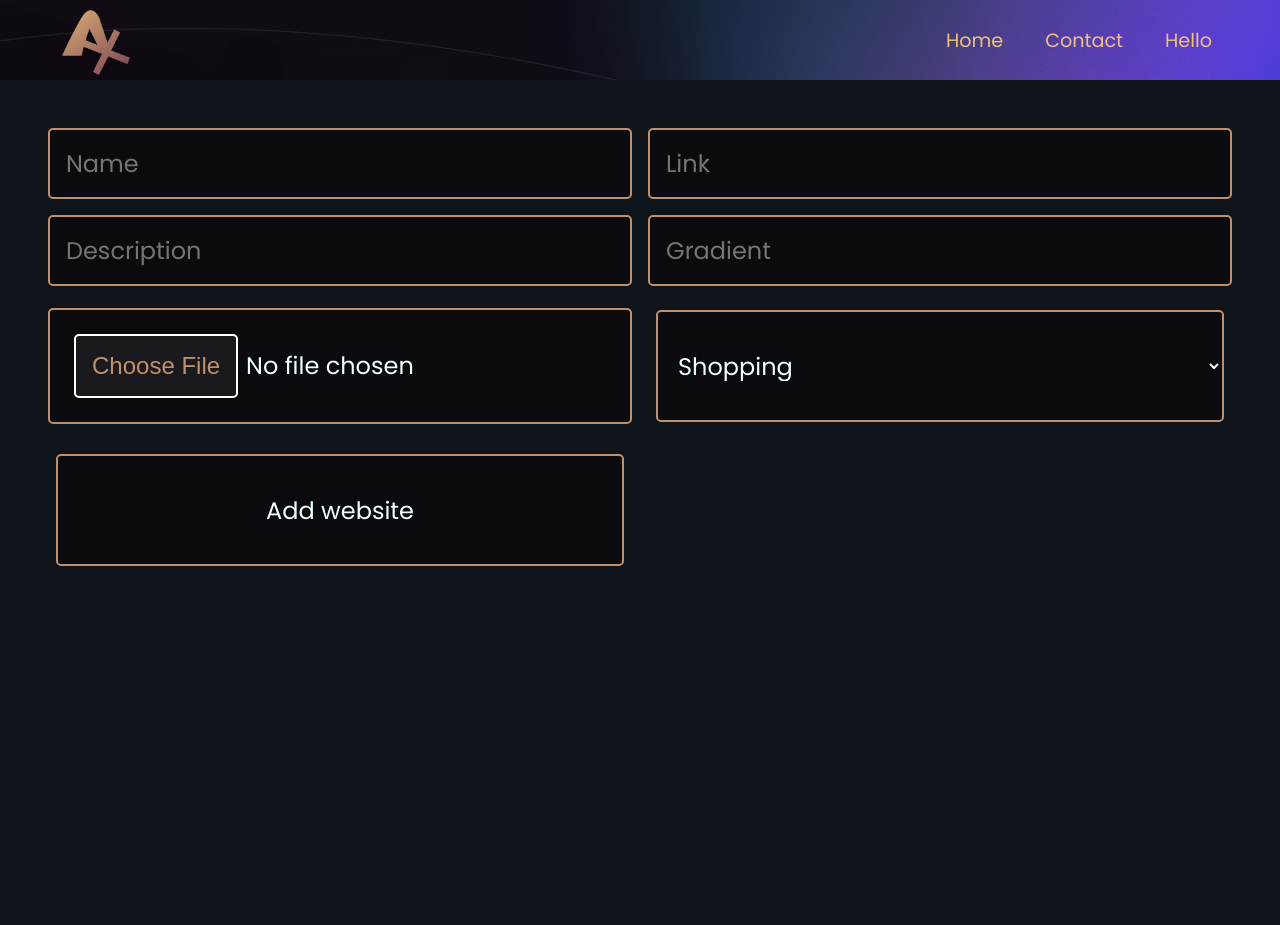
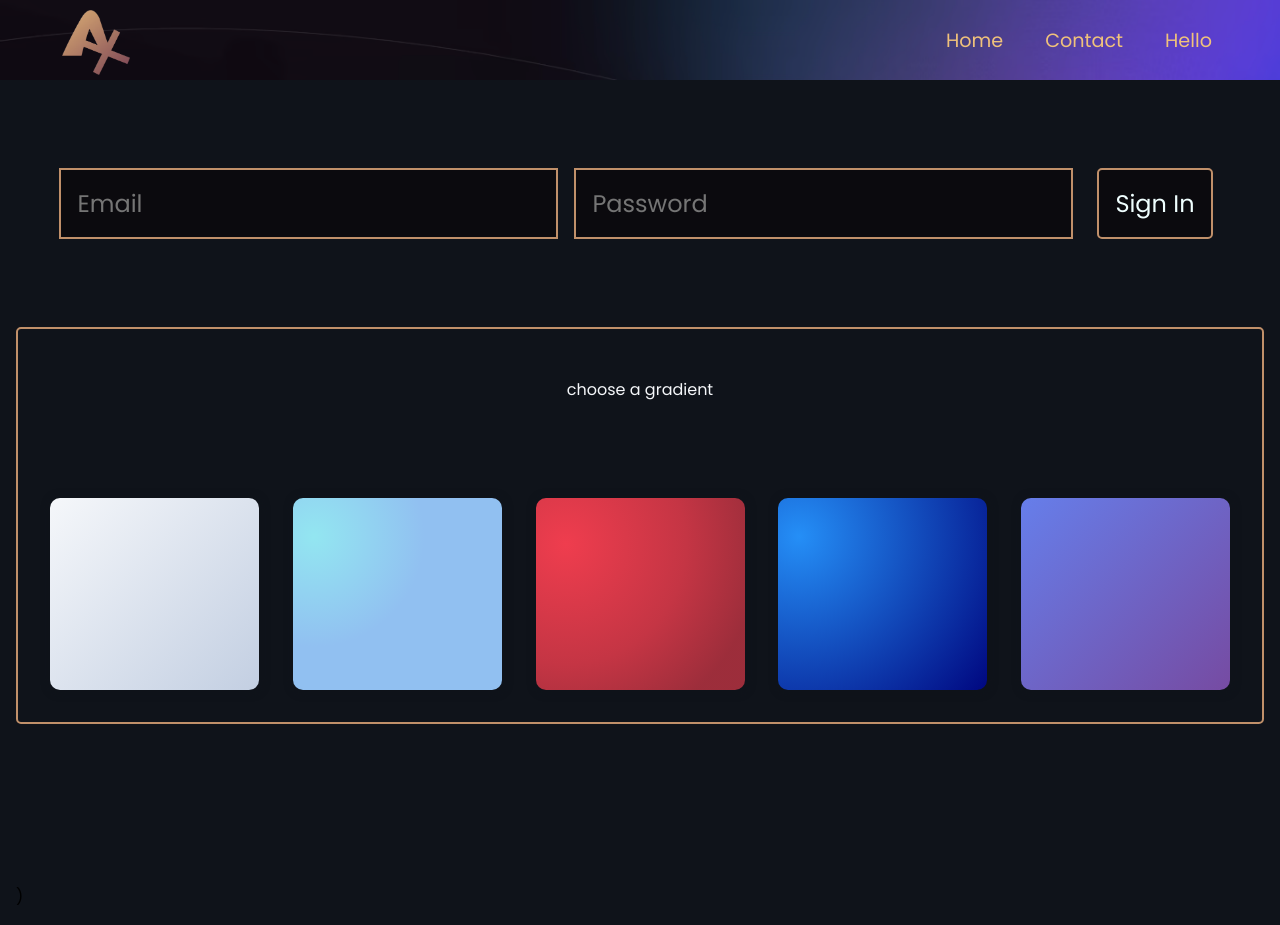
Before and after one commit to ujjwal6792/AcrossMe, a React (Create React App) app: page /admin in a window 1280 px wide. Before the commit the page ends 800 px from the top, so only its background shows below. Built offline with nearby package versions, Linux system fonts and the light colour scheme; no server answers.

Commit message:
added authentication and admin protection

```diff
--- a/src/App.js
+++ b/src/App.js
@@ -1,10 +1,32 @@
+import React, { useEffect } from "react";
 import { BrowserRouter as Router, Route, Routes } from "react-router-dom";
+import { auth } from "./components/firebase";
+import { useStateValue } from "./context/StateProvider";
 import './App.css';
 import Home from "./components/Home";
 import Admin from "./components/Admin";
 import Header from "./components/Header"
 
 function App() {
+
+  const [ {}, dispatch] = useStateValue();
+  useEffect(() => {
+    auth.onAuthStateChanged((authUser) => {
+      if (authUser) {
+        dispatch({
+          type: "SET_USER",
+          user: authUser,
+        });
+      } else {
+        dispatch({
+          type: "SET_USER",
+          user: null,
+        });
+      }
+    });
+  }, [dispatch]);
+
+
   return (
     <Router>
       <div className="app">
--- a/src/components/Admin.js
+++ b/src/components/Admin.js
@@ -1,9 +1,36 @@
 import React, { useState, useEffect } from "react";
 import "../style/Admin.css";
-import { storage, db } from "./firebase";
+import { Link, useNavigate } from "react-router-dom";
+import { auth, storage, db } from "./firebase";
 import { ref, uploadBytesResumable, getDownloadURL } from "firebase/storage";
+import { useStateValue } from "../context/StateProvider";
+import Colors from "./Colors";
 
 function Admin() {
+  //Login
+  const [email, setEmail] = useState("");
+  const [password, setPassword] = useState("");
+  const [{ user }] = useStateValue();
+  const navigate = useNavigate();
+
+  const signIn = (e) => {
+    e.preventDefault();
+
+    auth
+      .signInWithEmailAndPassword(email, password)
+      .then((auth) => {
+        navigate("/admin");
+        console.log("logged in");
+      })
+      .catch((error) => alert(error.message));
+  };
+
+  //   Log Out
+  const handleAuthenticaton = () => {
+    if (user) {
+      auth.signOut();
+    }
+  };
   // upload fields
   const [name, setName] = useState("");
   const [link, setLink] = useState("");
@@ -16,9 +43,7 @@ function Admin() {
   //firebase message
   const [sucess, setSucess] = useState("");
   const [error, setError] = useState("");
-  const [progress, setProgress] = useState("");
   const [category, setCategory] = useState("");
-
   // image function
   const types = ["image/avif"];
   const handleImage = (e) => {
@@ -36,7 +61,7 @@ function Admin() {
   const handleUpload = (e) => {
     e.preventDefault();
     const file = image;
-    const storageRef = ref(storage, `websitelogo/${image.name}`);
+    const storageRef = ref(storage, `${category}/${image.name}`);
     const metadata = {
       contentType: "image/avif",
     };
@@ -45,14 +70,11 @@ function Admin() {
       "state_changed",
       (snapshot) => {
         console.log("Uploaded a blob or file!");
-        const progress =
-          (snapshot.bytesTransferred / snapshot.totalBytes) * 100;
-        setTimeout(setProgress(progress), 5000);
       },
       (error) => setError(error.message),
       () => {
         getDownloadURL(uploadImage.snapshot.ref).then((img) => {
-          db.collection("websites")
+          db.collection(category)
             .add({
               name,
               description,
@@ -78,15 +100,45 @@ function Admin() {
       }
     );
   };
-
   return (
     <div className="admin">
+      {!user && (
+        <div className="login">
+          <form>
+            <input
+              type="text"
+              value={email}
+              onChange={(e) => setEmail(e.target.value)}
+              placeholder="Email"
+            />
+            <input
+              type="password"
+              value={password}
+              onChange={(e) => setPassword(e.target.value)}
+              placeholder="Password"
+            />
+
+            <div className="loginButton">
+              <button
+                type="submit"
+                onClick={signIn}
+                className="login__signInButton"
+              >
+                Sign In
+              </button>
+            </div>
+          </form>
+        </div>
+      )}
+      <div className="errorContainer">
         {sucess && (
           <div className="errorText">
             {sucess}
             <br />
           </div>
         )}
+      </div>
+      {user && (
         <form className="adminInput" onSubmit={handleUpload}>
           <input
             type="text"
@@ -131,7 +183,13 @@ function Admin() {
             id="imageFile"
             onChange={handleImage}
           />
-        <select name="categories" id="categories" onChange={(e)=>{setCategory(e.target.value)}}>
+          <select
+            name="categories"
+            id="categories"
+            onChange={(e) => {
+              setCategory(e.target.value);
+            }}
+          >
             <option value="websitelogo">Shopping</option>
             <option value="grocery">Grocery</option>
             <option value="pharma">Pharmaceuticals</option>
@@ -139,6 +197,7 @@ function Admin() {
           </select>
 
           <button type="submit">Add website</button>
+          <button  onClick={handleAuthenticaton}  >Log Out</button>
           {imageError && (
             <>
               <div className="errorText">{imageError}</div>
@@ -146,7 +205,8 @@ function Admin() {
             </>
           )}
         </form>
-
+      )}
+      <div>
         {error && (
           <>
             <br />
@@ -154,6 +214,11 @@ function Admin() {
           </>
         )}
       </div>
+      <div className="colors">
+        <Colors />
+      </div>
+      )
+    </div>
   );
 }
 
--- /dev/null
+++ b/src/components/Colors.js
@@ -0,0 +1,48 @@
+import React, { useState } from "react";
+import "../style/Color.css";
+
+export default function Colors() {
+  const [copyColor, setCopyColor] = useState("");
+
+  return (
+    <div className="colorSection">
+        <div className="colorText">
+          <p>{copyColor||"choose a gradient"}</p>
+        </div>
+
+        <div className="color" onClick={(e)=>{setCopyColor(e.target.textContent)}}>
+          <span id="c1" >
+            <p>linear-gradient(135deg, #f5f7fa 0%, #c3cfe2 100%)</p>
+            {/* <button id="button1" onclick={copyToClipboard('c1')}>Click to copy</button> */}
+          </span>
+          <span id="c2" >
+            <p>
+              radial-gradient( circle farthest-corner at 10% 20%,
+              rgba(147,230,241,1) 0%, rgba(145,192,241,1) 45.5% )
+            </p>
+            {/* <button id="button1" onclick={copyToClipboard('c2')}>Click to copy</button> */}
+          </span>
+          <span id="c3" >
+            <p>
+              radial-gradient( circle farthest-corner at 14.2% 24%,
+              rgba(239,61,78,1) 0%, rgba(239,61,78,0.81) 51.8%,
+              rgba(239,61,78,0.63) 84.6% )
+              {/* <button id="button1" onclick={copyToClipboard('c3')}>Click to copy</button> */}
+            </p>
+          </span>
+          <span id="c4" >
+            <p>
+              radial-gradient( circle farthest-corner at 10% 20%,
+              rgba(37,145,251,0.98) 0.1%, rgba(0,7,128,1) 99.8% )
+            </p>
+            {/* <button id="button1" onclick={copyToClipboard('c4')}>Click to copy</button> */}
+          </span>
+          <span id="c5" >
+            <p>linear-gradient(135deg, #667eea 0%, #764ba2 100%)</p>
+          </span>
+          {/* <button id="button1" onclick={copyToClipboard('c5')}>Click to copy</button> */}
+        </div>
+
+    </div>
+  );
+}
--- a/src/components/Header.js
+++ b/src/components/Header.js
@@ -1,7 +1,5 @@
 import React, {useState} from "react";
 import "../style/Header.css";
-// import SearchIcon from "@mui/icons-material/Search";
-// import ShoppingBasketIcon from "@mui/icons-material/ShoppingBasket";
 import { Link } from "react-router-dom";
 import Logo from "../images/Logo.avif";
 
--- /dev/null
+++ b/src/context/StateProvider.js
@@ -0,0 +1,14 @@
+import React, { createContext, useContext, useReducer } from "react";
+
+// Prepares the dataLayer
+export const StateContext = createContext();
+
+// Wrap our app and provide the Data layer
+export const StateProvider = ({ reducer, initialState, children }) => (
+  <StateContext.Provider value={useReducer(reducer, initialState)}>
+    {children}
+  </StateContext.Provider>
+);
+
+// Pull information from the data layer
+export const useStateValue = () => useContext(StateContext);
--- /dev/null
+++ b/src/context/reducer.js
@@ -0,0 +1,42 @@
+export const initialState = {
+    user: null,
+  };
+
+  // Selector
+  const reducer = (state, action) => {
+
+    switch (action.type) {
+      case "ADD_TO_BASKET":
+        return {
+          ...state,
+          basket: [...state.basket, action.item],
+        };
+
+      case "REMOVE_FROM_BASKET":
+        const index = state.basket.findIndex(
+          (basketItem) => basketItem.id === action.id
+        );
+        let newBasket = [...state.basket];
+        if (index >= 0) {
+          newBasket.splice(index, 1);
+        } else {
+          console.warn(
+            `cant remove product (id: ${action.id} as its not in basket!`
+          );
+        }
+        return {
+          ...state,
+          basket: newBasket,
+        };
+
+      case "SET_USER":
+        return {
+          ...state,
+          user: action.user,
+        };
+      default:
+        return state;
+    }
+  };
+
+  export default reducer;
--- a/src/index.js
+++ b/src/index.js
@@ -3,11 +3,17 @@ import ReactDOM from 'react-dom/client';
 import './index.css';
 import App from './App';
 import reportWebVitals from './reportWebVitals';
+import reducer, { initialState } from "./context/reducer";
+import { StateProvider } from "./context/StateProvider";
+
 
 const root = ReactDOM.createRoot(document.getElementById('root'));
 root.render(
   <React.StrictMode>
+    <StateProvider initialState={initialState} reducer={reducer}>
     <App />
+  </StateProvider>
+
   </React.StrictMode>
 );
 
--- a/src/style/Admin.css
+++ b/src/style/Admin.css
@@ -1,5 +1,22 @@
 .admin{
     margin: 1rem ;
+}
+.login form{
+    width: 100%;
+    display: flex;
+    flex-direction: row;
+    align-items: center;
+    justify-content: center;
+    gap: 1rem;
+    margin: 5rem 0 5rem 0;
+}
+.login input{
+    font-size: 1.5rem;
+    background-color: #0b0a0e ;
+    max-height: 4rem;
+    color: azure;
+    border: 2px solid #c0906a;
+    padding: 1rem;
 }
 
 .adminInput {
@@ -20,8 +37,7 @@
     background-color: #0b0a0e ;
 }
 
-.adminInput button {
-    height: 112px;
+ button {
     font-size: 1.5rem;
     border-radius: 5px;
     padding: 1rem;
--- /dev/null
+++ b/src/style/Color.css
@@ -0,0 +1,57 @@
+.colorSection{
+    margin-bottom: 10rem;
+    padding: 2rem;
+    border-radius: 5px;
+    border: 2px solid #c0906a;
+}
+
+.colorText{
+    color: #f5f7fa;
+    display: flex;
+    justify-content: center;
+}
+
+.colorText input{
+    min-width: 90%;
+    border: 2px solid #c0906a;
+    font-size: 1.5rem;
+    border-radius: 5px;
+    padding: 1rem;
+    color: azure;
+    background-color: #0b0a0e ;
+}
+
+.color{
+    margin-top: 5rem;
+    color: antiquewhite;
+    display: flex;
+    flex-wrap: wrap;
+    gap: 2rem;
+    justify-content: space-between;
+    align-items: center;
+}
+
+.color span{
+    border-radius: 10px;
+    height: 10rem;
+    max-width: 15% ;
+    padding: 1rem;
+    box-shadow: 1px 1px 10px #0f131a;
+}
+
+.color span p{
+    visibility: hidden;
+}
+
+#c1{
+    background:   linear-gradient(135deg, #f5f7fa 0%, #c3cfe2 100%) ;
+}
+#c2{
+    background:  radial-gradient( circle farthest-corner at 10% 20%,  rgba(147,230,241,1) 0%, rgba(145,192,241,1) 45.5% )  ;
+}#c3{
+    background:  radial-gradient( circle farthest-corner at 14.2% 24%,  rgba(239,61,78,1) 0%, rgba(239,61,78,0.81) 51.8%, rgba(239,61,78,0.63) 84.6% )  ;
+}#c4{
+    background:  radial-gradient( circle farthest-corner at 10% 20%,  rgba(37,145,251,0.98) 0.1%, rgba(0,7,128,1) 99.8% )  ;
+}#c5{
+    background: linear-gradient(135deg, #667eea 0%, #764ba2 100%)   ;
+}
```
Lines whose indentation alone changed are shown as unchanged.
